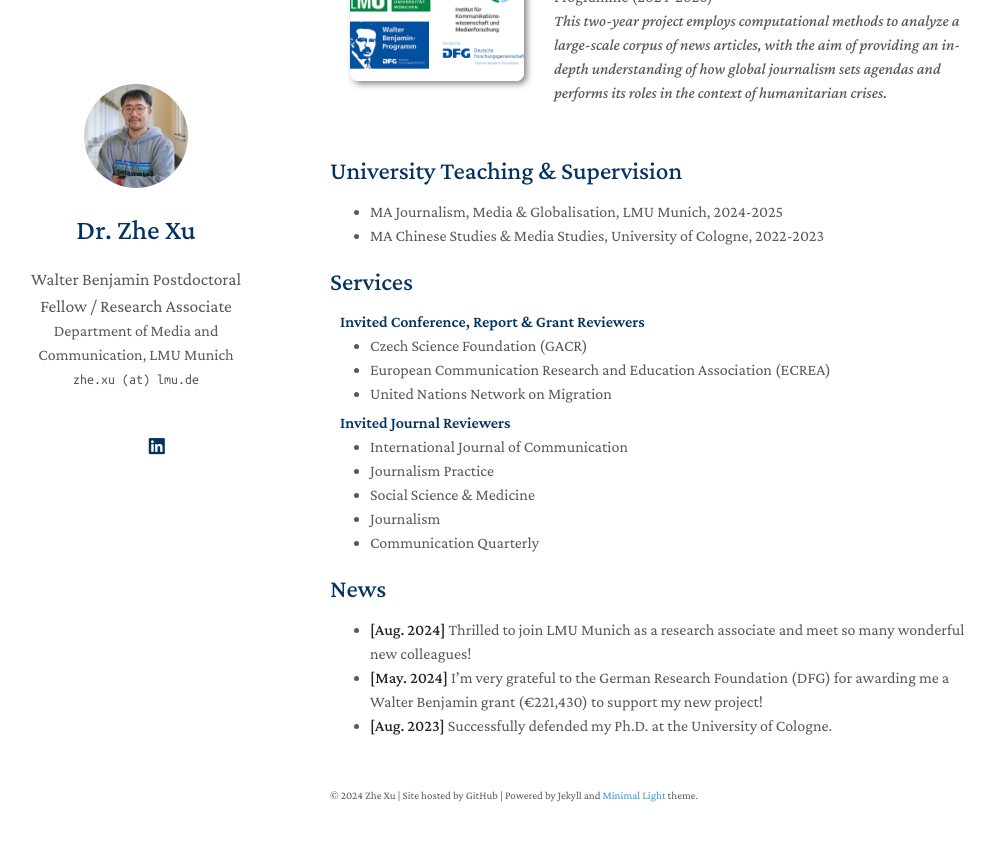
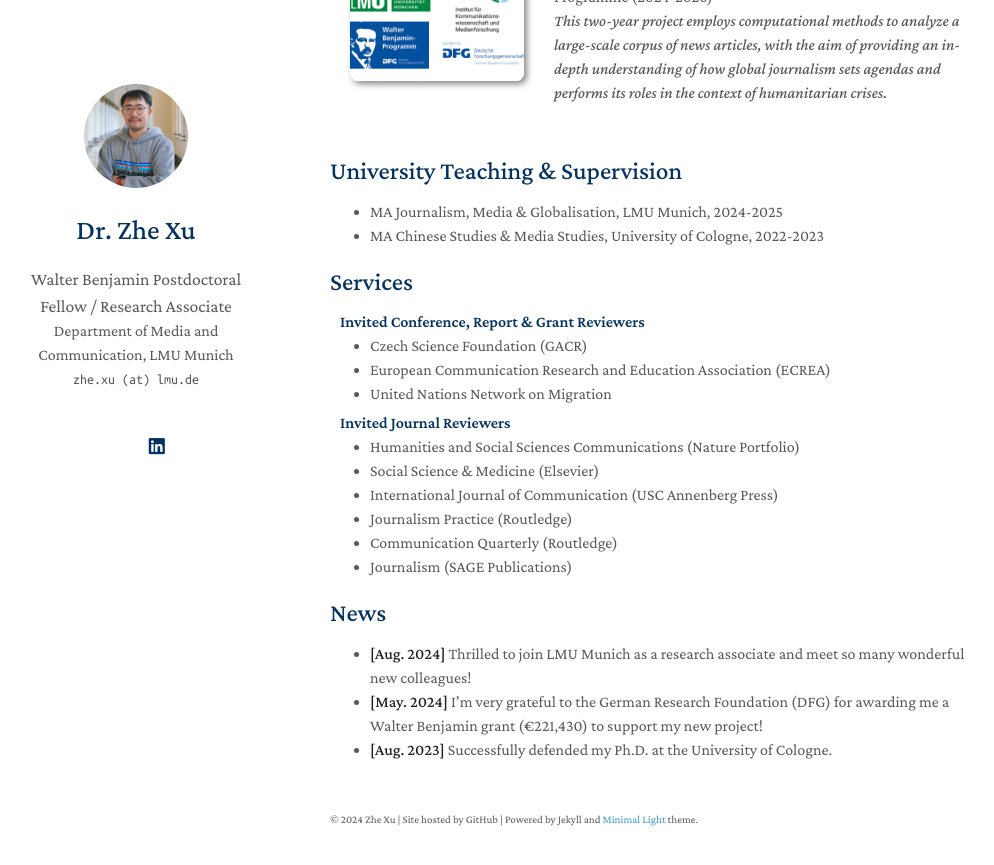
Before and after one commit to zhexuphd/home, a Jekyll site: the page built from index.md, in a window 1280 px wide and 900 px high, scrolled down 1053 px. Shown: the top 865 px of the window, without its empty margins (140-1134 px from the left). Built offline with Jekyll 4.4.1, drawn with Linux system fonts in a browser that asks for light colours; a style sheet for code colours, icons or effects is not loaded; our own code applies the rules of GitHub Pages for plain Markdown files.

Commit message:
Update services.md

```diff
--- a/_includes/services.md
+++ b/_includes/services.md
@@ -11,9 +11,10 @@
 <h4 style="margin:0 10px 0;">Invited Journal Reviewers</h4>
 
 <ul style="margin:0 0 20px;">
-  <li><a href="https://ijoc.org/index.php/ijoc"><autocolor>International Journal of Communication</autocolor></a></li>
-  <li><a href="https://www.tandfonline.com/journals/rjop20"><autocolor>Journalism Practice</autocolor></a></li>
-   <li><a href="https://www.sciencedirect.com/journal/social-science-and-medicine"><autocolor>Social Science & Medicine</autocolor></a></li>
-   <li><a href="https://journals.sagepub.com/home/jou"><autocolor>Journalism</autocolor></a></li>
-  <li><a href="https://www.tandfonline.com/journals/rcqu20"><autocolor>Communication Quarterly</autocolor></a></li>
+  <li><a href="https://www.nature.com/palcomms/"><autocolor>Humanities and Social Sciences Communications (Nature Portfolio)</autocolor></a></li>
+  <li><a href="https://www.sciencedirect.com/journal/social-science-and-medicine"><autocolor>Social Science & Medicine (Elsevier)</autocolor></a></li>
+  <li><a href="https://ijoc.org/index.php/ijoc"><autocolor>International Journal of Communication (USC Annenberg Press)</autocolor></a></li>
+  <li><a href="https://www.tandfonline.com/journals/rjop20"><autocolor>Journalism Practice (Routledge)</autocolor></a></li>
+  <li><a href="https://www.tandfonline.com/journals/rcqu20"><autocolor>Communication Quarterly (Routledge)</autocolor></a></li>
+     <li><a href="https://journals.sagepub.com/home/jou"><autocolor>Journalism (SAGE Publications)</autocolor></a></li>
 </ul>
```
